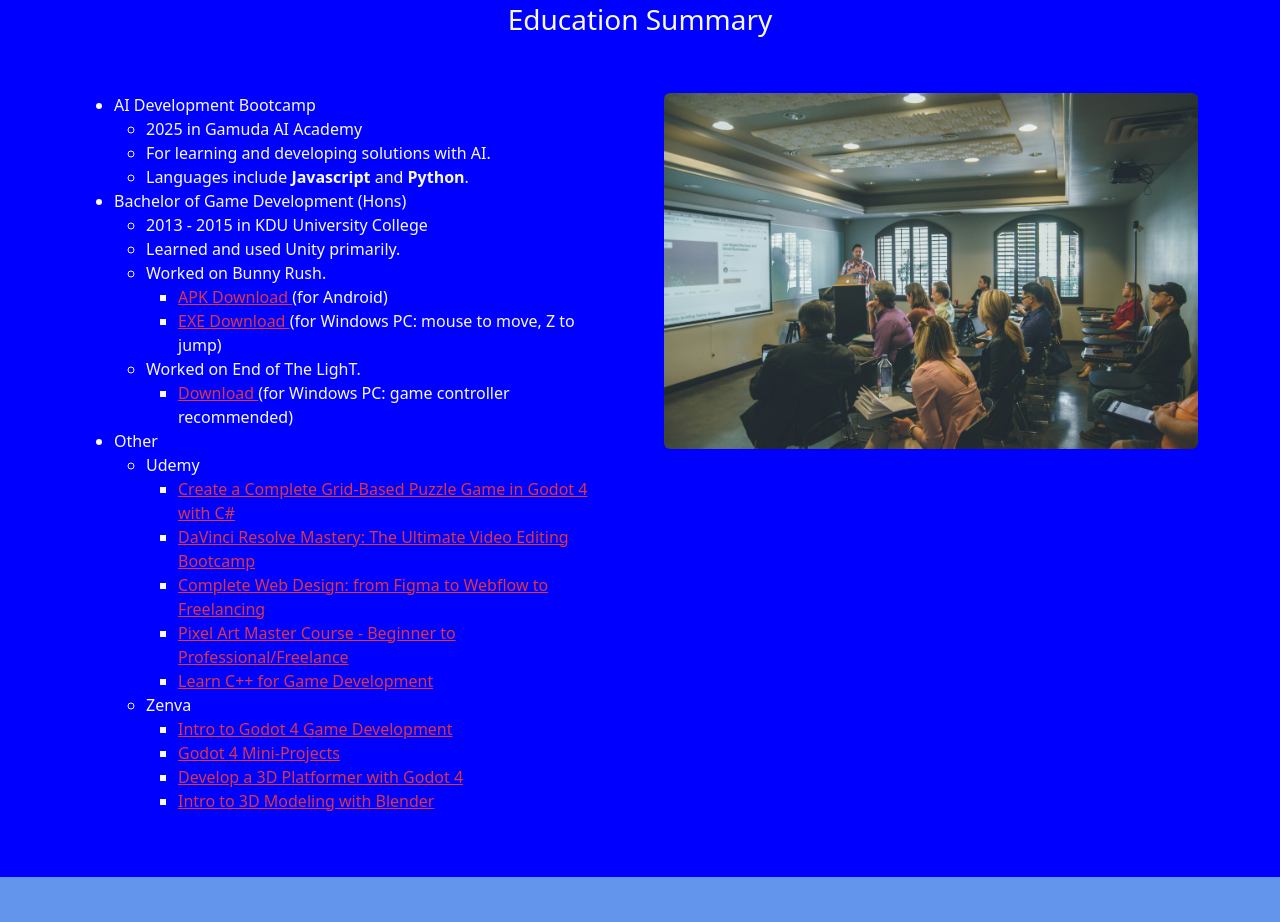
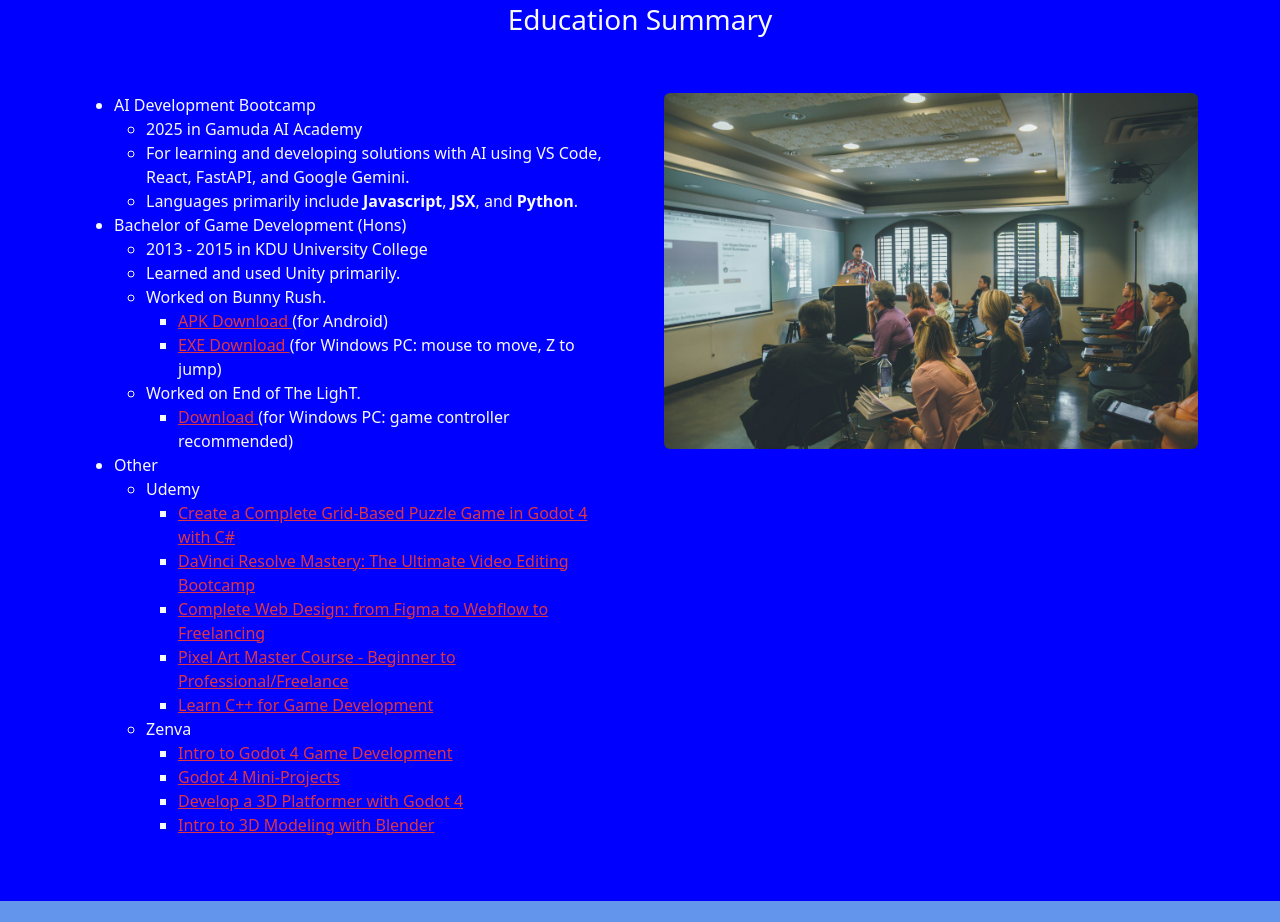
Before and after one commit to ScorpiusG/personal-resume, a plain HTML site: page index.html in a window 1280 px wide. Shown: the part 4316-5238 px from the top of the page. Drawn offline with nearby package versions, Linux system fonts and the light colour scheme.

Commit message:
Update description for AI bootcamp

```diff
--- a/index.html
+++ b/index.html
@@ -273,8 +273,8 @@
                         <li>AI Development Bootcamp</li>
                         <ul>
                             <li>2025 in Gamuda AI Academy</li>
-                            <li>For learning and developing solutions with AI.</li>
-                            <li>Languages include <b>Javascript</b> and <b>Python</b>.</li>
+                            <li>For learning and developing solutions with AI using VS Code, React, FastAPI, and Google Gemini.</li>
+                            <li>Languages primarily include <b>Javascript</b>, <b>JSX</b>, and <b>Python</b>.</li>
                         </ul>
 
                         <li>Bachelor of Game Development (Hons)</li>
```
